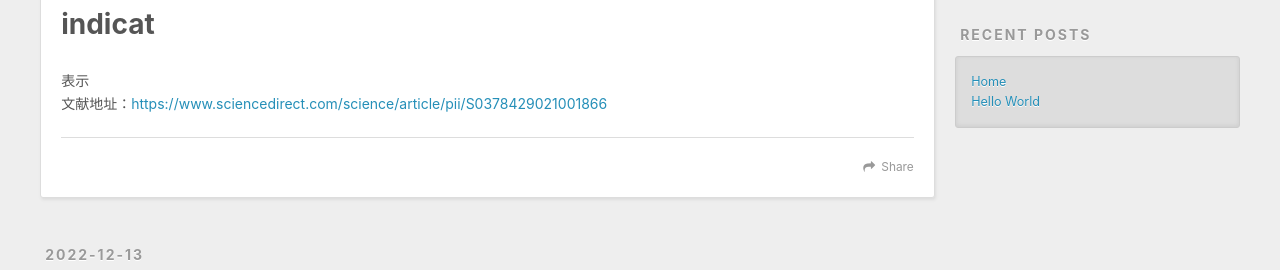
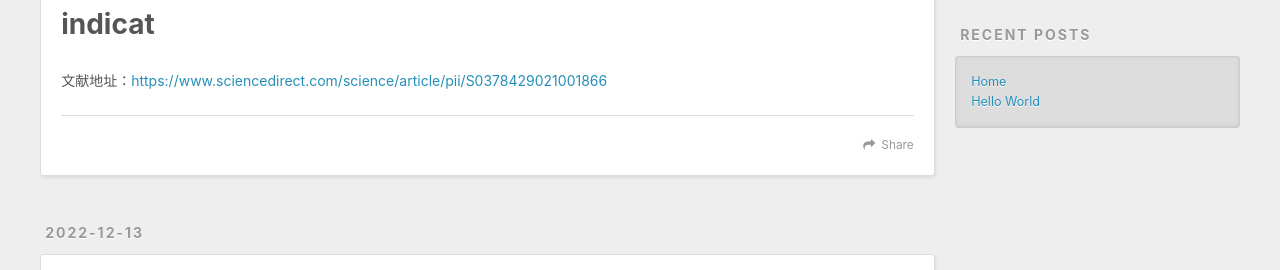
Before and after one commit to Linython/ethan.github.io, a plain HTML site: page index.html in a window 1280 px wide. Shown: the part 453-723 px from the top of the page. Drawn offline with nearby package versions, Linux system fonts and the light colour scheme.

Commit message:
Site updated: 2022-12-15 17:30:17

```diff
--- a/index.html
+++ b/index.html
@@ -19,7 +19,7 @@
     <link rel="alternate" href="/ethan.github.io/atom.xml" title="Ethan&#39;s world" type="application/atom+xml">
 
 
-    <link rel="icon" href="/favicon.png">
+    <link rel="icon" href="[object Object]">
 
 
     <link href="//fonts.googleapis.com/css?family=Source+Code+Pro" rel="stylesheet" type="text/css">
@@ -89,7 +89,7 @@
 
     <div class="article-entry" itemprop="articleBody">
 
-        <h1 id="indicat"><a href="#indicat" class="headerlink" title="indicat"></a>indicat</h1><p>表示<br>文献地址：<a target="_blank" rel="noopener" href="https://www.sciencedirect.com/science/article/pii/S0378429021001866">https://www.sciencedirect.com/science/article/pii/S0378429021001866</a></p>
+        <h1 id="indicat"><a href="#indicat" class="headerlink" title="indicat"></a>indicat</h1><p>文献地址：<a target="_blank" rel="noopener" href="https://www.sciencedirect.com/science/article/pii/S0378429021001866">https://www.sciencedirect.com/science/article/pii/S0378429021001866</a></p>
 
 
     </div>
```
Also changed, not shown: 2022/12/13/Home/index.html (+5 -5 lines), 2022/12/13/hello-world/index.html (+1 -1 lines), archives/2022/12/index.html (+1 -1 lines), archives/2022/index.html (+1 -1 lines), archives/index.html (+1 -1 lines).
